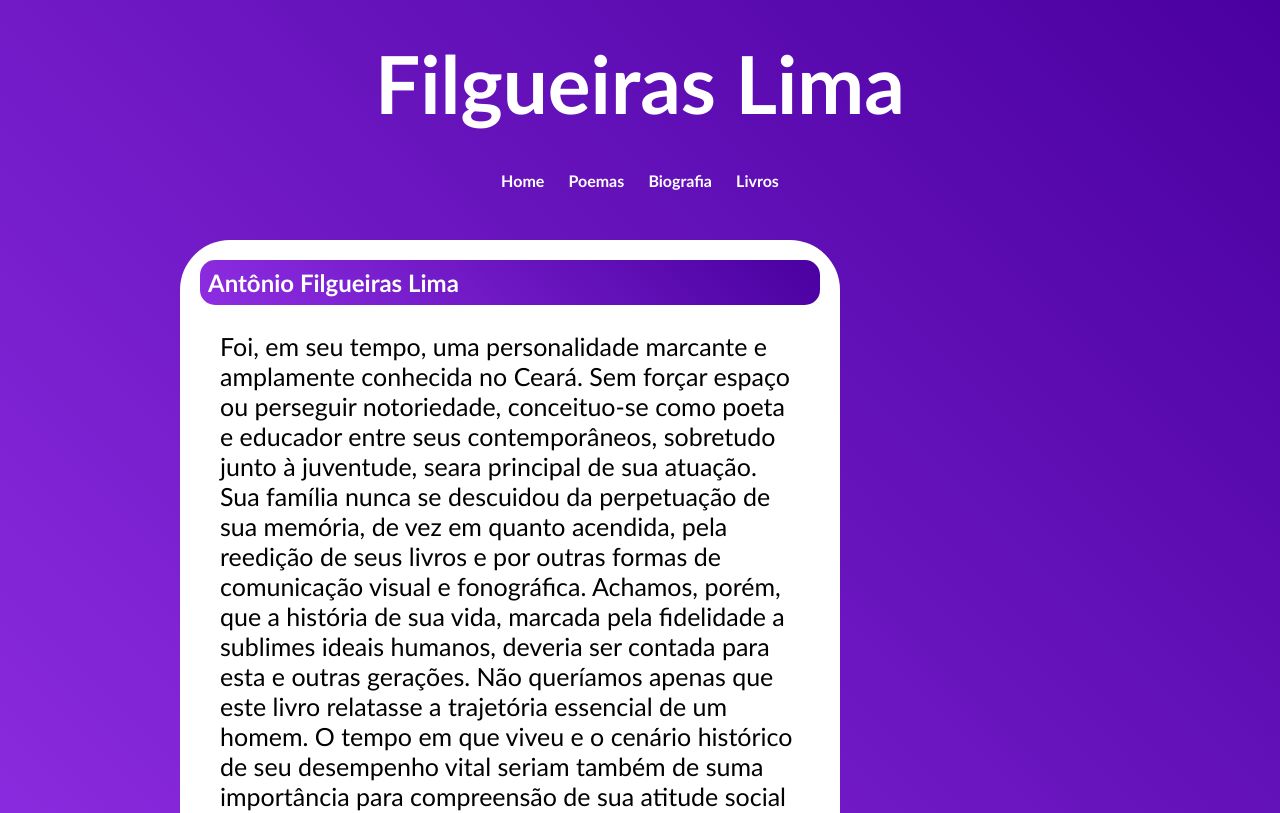
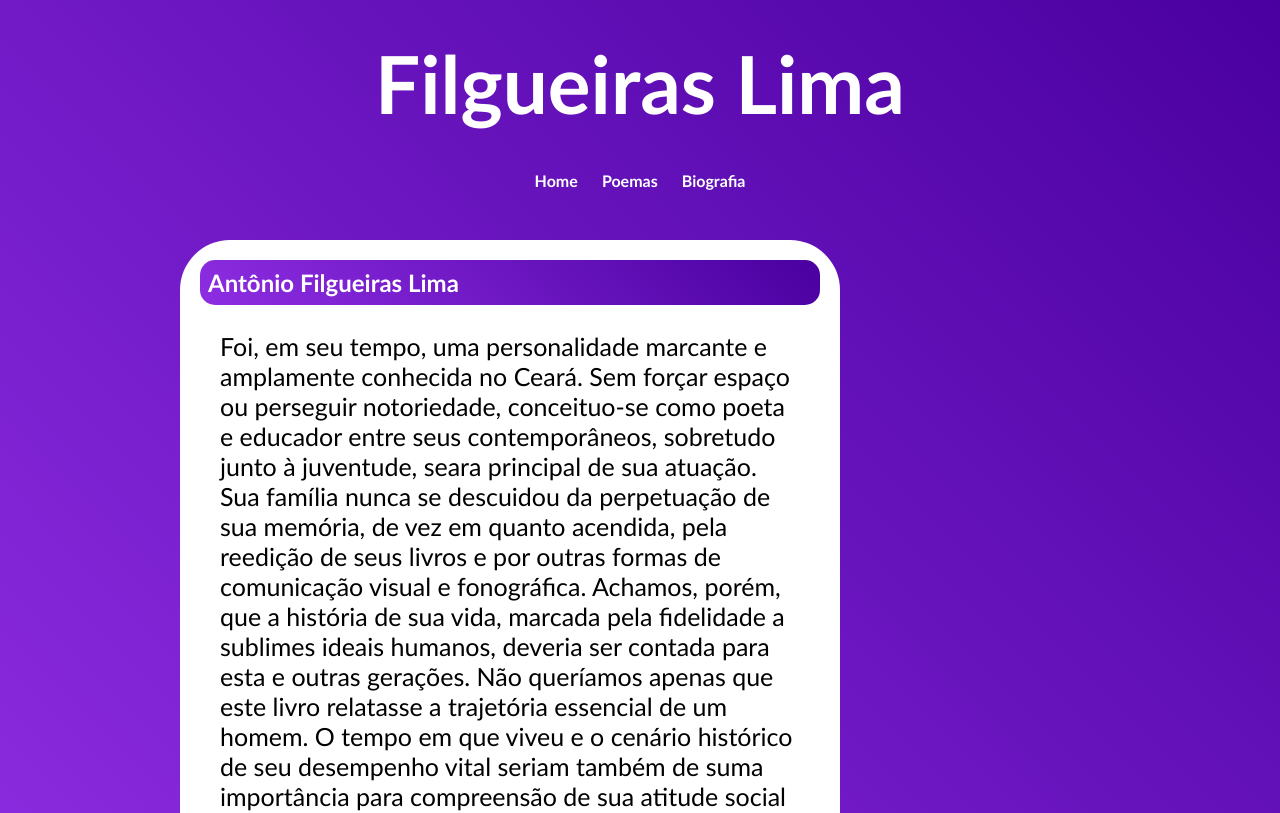
Before and after one commit to paulohenrique085/filgueiraslima, a plain HTML site: page index.html in a window 1280 px wide. Shown: the top 813 px of the page. Drawn offline with Linux system fonts and the light colour scheme.

Commit message:
livrosoff

```diff
--- a/index.html
+++ b/index.html
@@ -19,7 +19,7 @@
                 <a href="home.html">Home</a>
                 <a href="poemas.html">Poemas</a>
                 <a href="index.html">Biografia</a>
-                <a href="">Livros</a>
+
             </div>
 
     </div>
```
